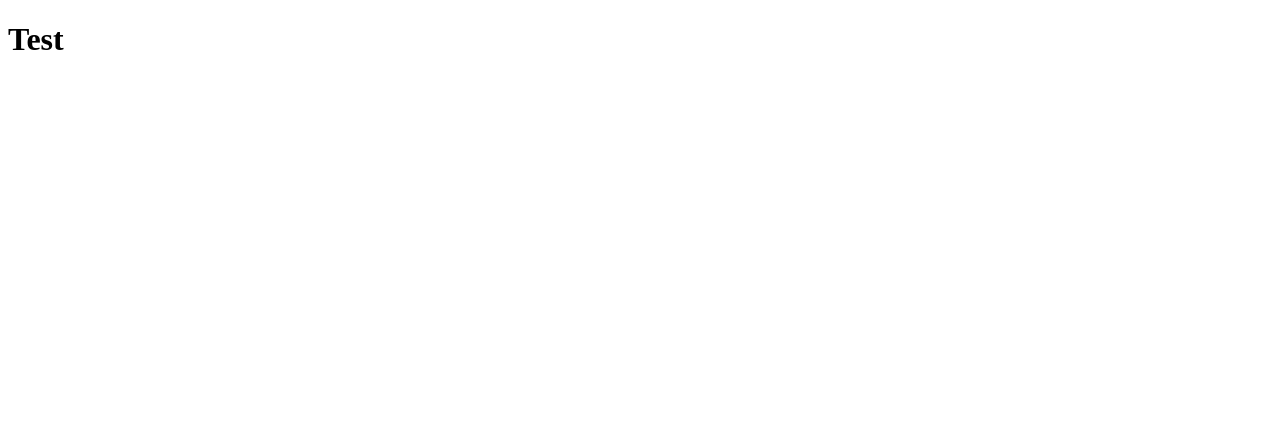
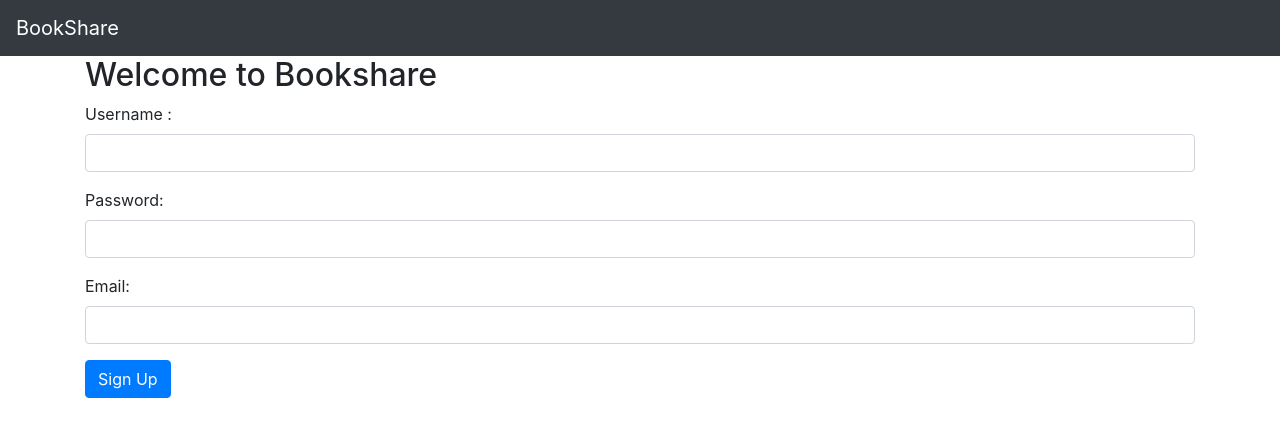
Before and after one commit to midhat5ce/CacttusEducation, a PHP site: page / in a window 1280 px wide. Before the commit the part shown is almost empty. Shown: the top 437 px of the page. Run offline with PHP 8.4, Linux system fonts and the light colour scheme.

Commit message:
Sceleton

```diff
--- a/index.php
+++ b/index.php
@@ -1,9 +1,43 @@
 <!DOCTYPE html>
 <html>
 <head>
-	<title>BookShare</title>
+	<meta charset="utf-8">
+	<title>Bookshare</title>
+	<link rel="stylesheet" href="https://stackpath.bootstrapcdn.com/bootstrap/4.1.3/css/bootstrap.min.css" integrity="sha384-MCw98/SFnGE8fJT3GXwEOngsV7Zt27NXFoaoApmYm81iuXoPkFOJwJ8ERdknLPMO" crossorigin="anonymous">
+	<link rel="stylesheet"  href="style.css">
+
 </head>
 <body>
-		<h1>Test</h1>
+
+<nav class="navbar navbar-expand-sm bg-dark navbar-dark">
+
+  <a class="navbar-brand" href="#">BookShare</a>
+
+
+</nav>
+
+
+<div class="container">
+  <h2>Welcome to Bookshare</h2>
+  <form action="functions.php" method="POST">
+
+    <div class="form-group">
+    	<label>Username :</label>
+    	<input type="text" class="form-control" name="un">
+    </div>
+    <div class="form-group">
+      <label >Password:</label>
+      <input type="password" class="form-control" name="pswd">
+    </div>
+
+        <div class="form-group">
+      <label >Email:</label>
+      <input type="email" class="form-control"  name="email">
+    </div>
+
+    <button type="submit" class="btn btn-primary">Sign Up</button>
+  </form>
+</div>
+
 </body>
 </html>
```
